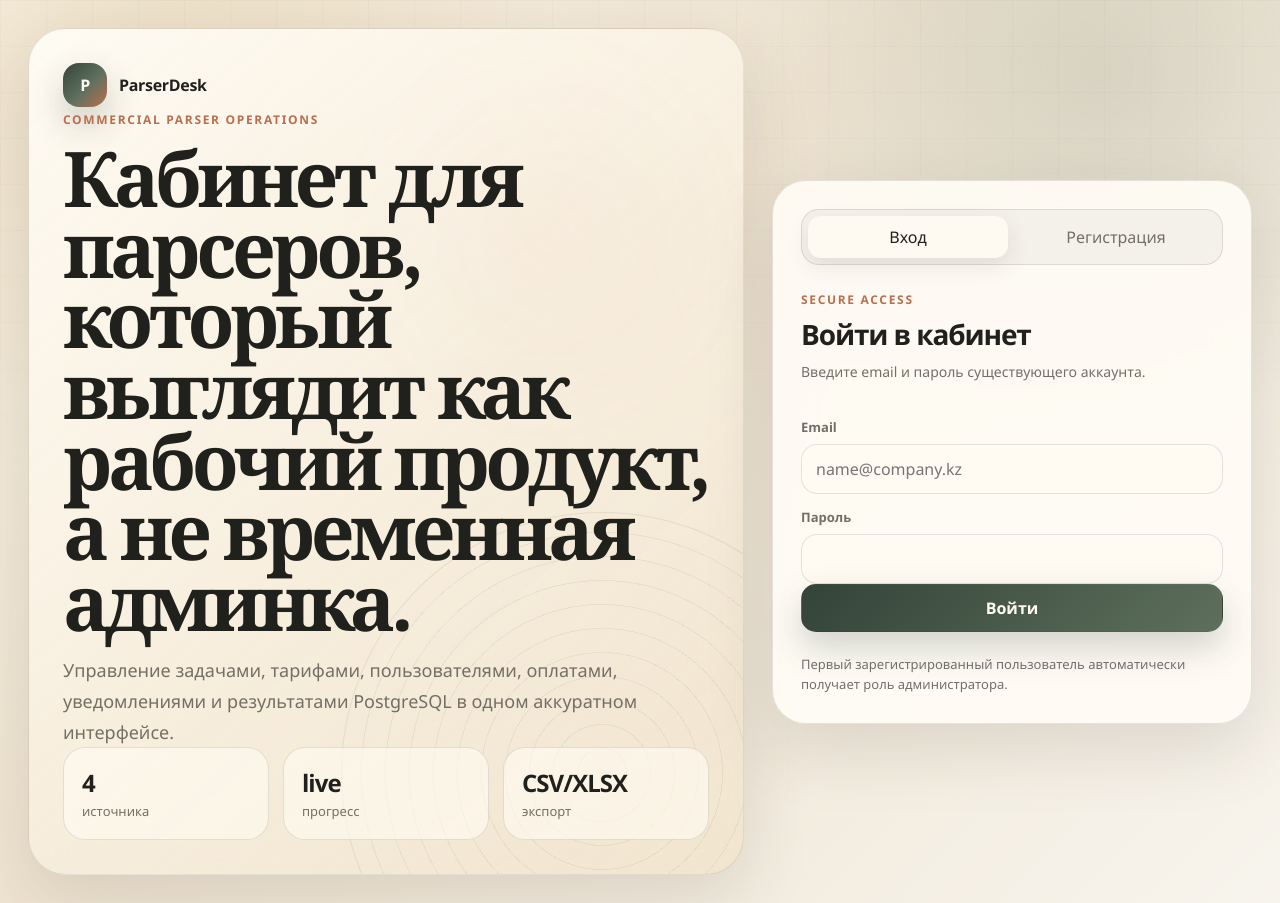
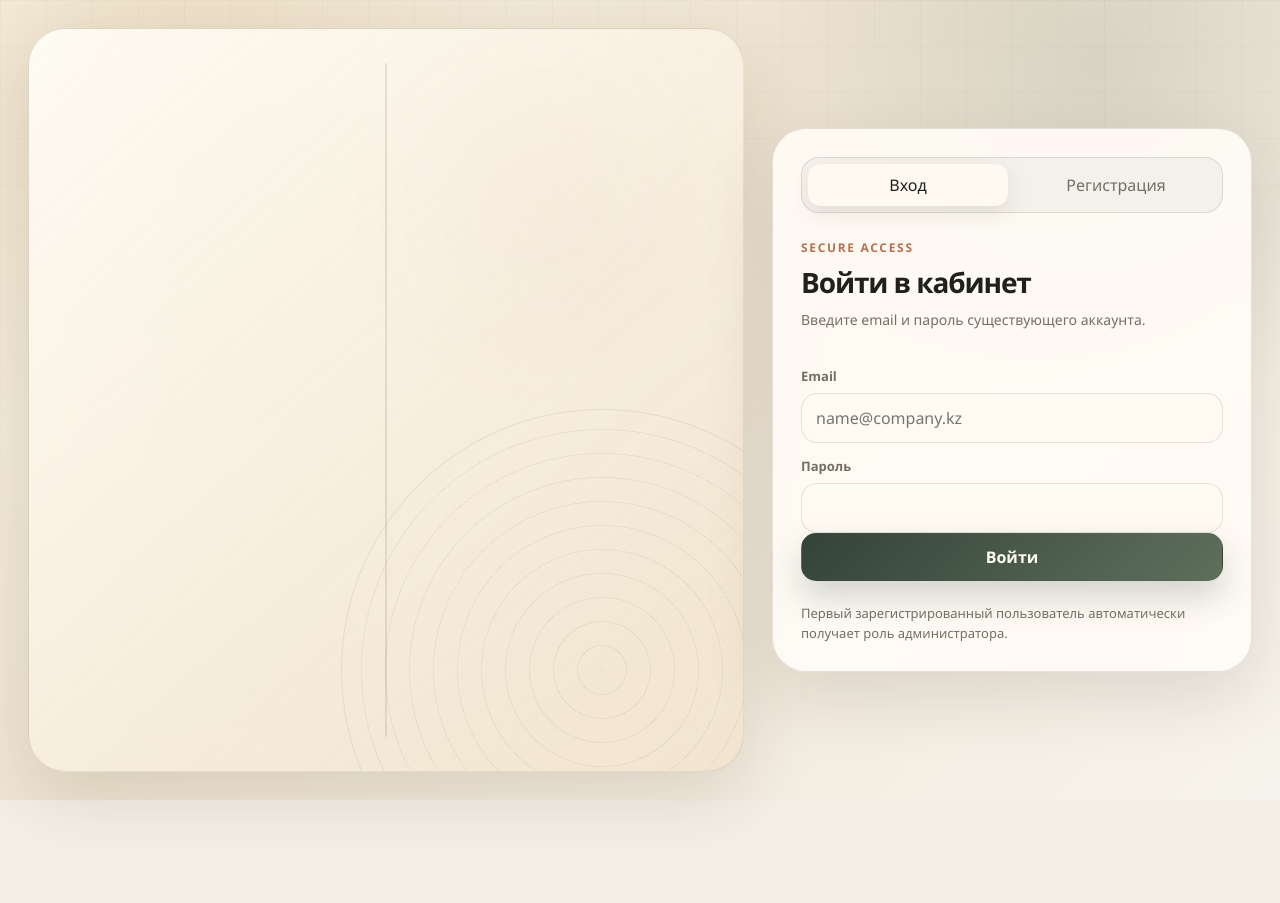
Before and after one commit to Gakonnn/parsers, a Next.js app in the folder frontend/: page / in a window 1280 px wide. After the commit the page ends 800 px from the top, so only its background shows below. Built offline with nearby package versions, Linux system fonts and the light colour scheme; no server answers.

Commit message:
Simplify auth landing screen

```diff
--- a/frontend/src/app/globals.css
+++ b/frontend/src/app/globals.css
@@ -74,8 +74,8 @@ a { color: inherit; text-decoration: none; }
   position: relative;
   overflow: hidden;
   display: flex;
-  flex-direction: column;
-  justify-content: space-between;
+  align-items: stretch;
+  justify-content: center;
   min-height: calc(100vh - 56px);
   padding: 34px;
   border-radius: 38px;
@@ -96,6 +96,105 @@ a { color: inherit; text-decoration: none; }
   background: repeating-radial-gradient(circle, rgba(32, 32, 29, 0.06) 0 1px, transparent 1px 24px);
 }
 
+.hero-stage {
+  position: relative;
+  min-height: 100%;
+  border-radius: 34px;
+  border: 1px solid rgba(32, 32, 29, 0.1);
+  background:
+    linear-gradient(180deg, rgba(255, 252, 246, 0.78), rgba(245, 235, 220, 0.36)),
+    radial-gradient(circle at 30% 22%, rgba(114, 129, 111, 0.16), transparent 24%),
+    radial-gradient(circle at 76% 72%, rgba(185, 111, 77, 0.16), transparent 26%);
+  box-shadow: inset 0 1px 0 rgba(255, 255, 255, 0.55);
+  overflow: hidden;
+}
+
+.hero-stage::before,
+.hero-stage::after {
+  content: "";
+  position: absolute;
+  inset: auto;
+  border-radius: 999px;
+  background: rgba(255, 255, 255, 0.56);
+  filter: blur(2px);
+}
+
+.hero-stage::before {
+  width: 360px;
+  height: 360px;
+  left: -120px;
+  top: 22%;
+  box-shadow: 0 0 0 1px rgba(32, 32, 29, 0.05) inset;
+}
+
+.hero-stage::after {
+  width: 280px;
+  height: 280px;
+  right: -84px;
+  bottom: -72px;
+  box-shadow: 0 0 0 1px rgba(32, 32, 29, 0.05) inset;
+}
+
+.hero-grid {
+  position: absolute;
+  inset: 0;
+  background-image:
+    linear-gradient(rgba(32, 32, 29, 0.035) 1px, transparent 1px),
+    linear-gradient(90deg, rgba(32, 32, 29, 0.035) 1px, transparent 1px);
+  background-size: 56px 56px;
+  mask-image: linear-gradient(to bottom, rgba(0, 0, 0, 0.7), transparent 82%);
+}
+
+.hero-glow {
+  position: absolute;
+  border-radius: 50%;
+  filter: blur(8px);
+}
+
+.hero-glow-a {
+  width: 340px;
+  height: 340px;
+  left: 12%;
+  top: 18%;
+  background: rgba(114, 129, 111, 0.16);
+}
+
+.hero-glow-b {
+  width: 260px;
+  height: 260px;
+  right: 10%;
+  bottom: 16%;
+  background: rgba(185, 111, 77, 0.18);
+}
+
+.hero-card {
+  position: absolute;
+  display: grid;
+  gap: 8px;
+  min-width: 168px;
+  padding: 18px 18px 16px;
+  border: 1px solid rgba(32, 32, 29, 0.1);
+  border-radius: 22px;
+  background: rgba(255, 252, 246, 0.8);
+  box-shadow: 0 18px 34px rgba(50, 43, 28, 0.1);
+}
+
+.hero-card strong {
+  font-size: 20px;
+  letter-spacing: -0.04em;
+}
+
+.hero-card-label {
+  color: var(--muted);
+  font-size: 12px;
+  letter-spacing: 0.08em;
+  text-transform: uppercase;
+}
+
+.hero-card-a { left: 10%; top: 14%; }
+.hero-card-b { right: 13%; top: 28%; }
+.hero-card-c { left: 22%; bottom: 16%; }
+
 .hero-topline, .brand-lockup {
   display: inline-flex;
   align-items: center;
@@ -114,40 +213,6 @@ a { color: inherit; text-decoration: none; }
   background: linear-gradient(135deg, var(--sage-dark), #60705f 55%, var(--clay));
   box-shadow: 0 16px 34px rgba(51, 67, 56, 0.24);
 }
-
-.hero-copy { position: relative; z-index: 1; max-width: 820px; }
-.hero-copy h1 {
-  max-width: 900px;
-  margin: 14px 0 18px;
-  font-family: var(--font-display);
-  font-size: clamp(44px, 6vw, 92px);
-  line-height: 0.92;
-  letter-spacing: -0.06em;
-}
-.hero-copy p {
-  max-width: 620px;
-  margin: 0;
-  color: var(--muted);
-  font-size: 18px;
-  line-height: 1.7;
-}
-
-.hero-metrics {
-  position: relative;
-  z-index: 1;
-  display: grid;
-  grid-template-columns: repeat(3, minmax(0, 1fr));
-  gap: 14px;
-  max-width: 760px;
-}
-.hero-metrics div {
-  padding: 18px;
-  border: 1px solid var(--line);
-  border-radius: 22px;
-  background: rgba(255, 250, 241, 0.65);
-}
-.hero-metrics strong { display: block; font-size: 24px; letter-spacing: -0.04em; }
-.hero-metrics span { color: var(--muted); font-size: 13px; }
 
 .auth-card {
   align-self: center;
--- a/frontend/src/app/page.tsx
+++ b/frontend/src/app/page.tsx
@@ -94,21 +94,22 @@ export default function HomePage() {
   return (
     <main className="auth-page">
       <section className="hero-panel">
-        <div className="hero-topline">
-          <span className="brand-mark">P</span>
-          <span>ParserDesk</span>
-        </div>
-        <div className="hero-copy">
-          <span className="eyebrow">Commercial parser operations</span>
-          <h1>Кабинет для парсеров, который выглядит как рабочий продукт, а не временная админка.</h1>
-          <p>
-            Управление задачами, тарифами, пользователями, оплатами, уведомлениями и результатами PostgreSQL в одном аккуратном интерфейсе.
-          </p>
-        </div>
-        <div className="hero-metrics">
-          <div><strong>4</strong><span>источника</span></div>
-          <div><strong>live</strong><span>прогресс</span></div>
-          <div><strong>CSV/XLSX</strong><span>экспорт</span></div>
+        <div className="hero-stage" aria-hidden="true">
+          <div className="hero-glow hero-glow-a" />
+          <div className="hero-glow hero-glow-b" />
+          <div className="hero-grid" />
+          <div className="hero-card hero-card-a">
+            <span className="hero-card-label">Jobs</span>
+            <strong>Live queue</strong>
+          </div>
+          <div className="hero-card hero-card-b">
+            <span className="hero-card-label">DB</span>
+            <strong>Results store</strong>
+          </div>
+          <div className="hero-card hero-card-c">
+            <span className="hero-card-label">Export</span>
+            <strong>CSV / XLSX</strong>
+          </div>
         </div>
       </section>
 
```
